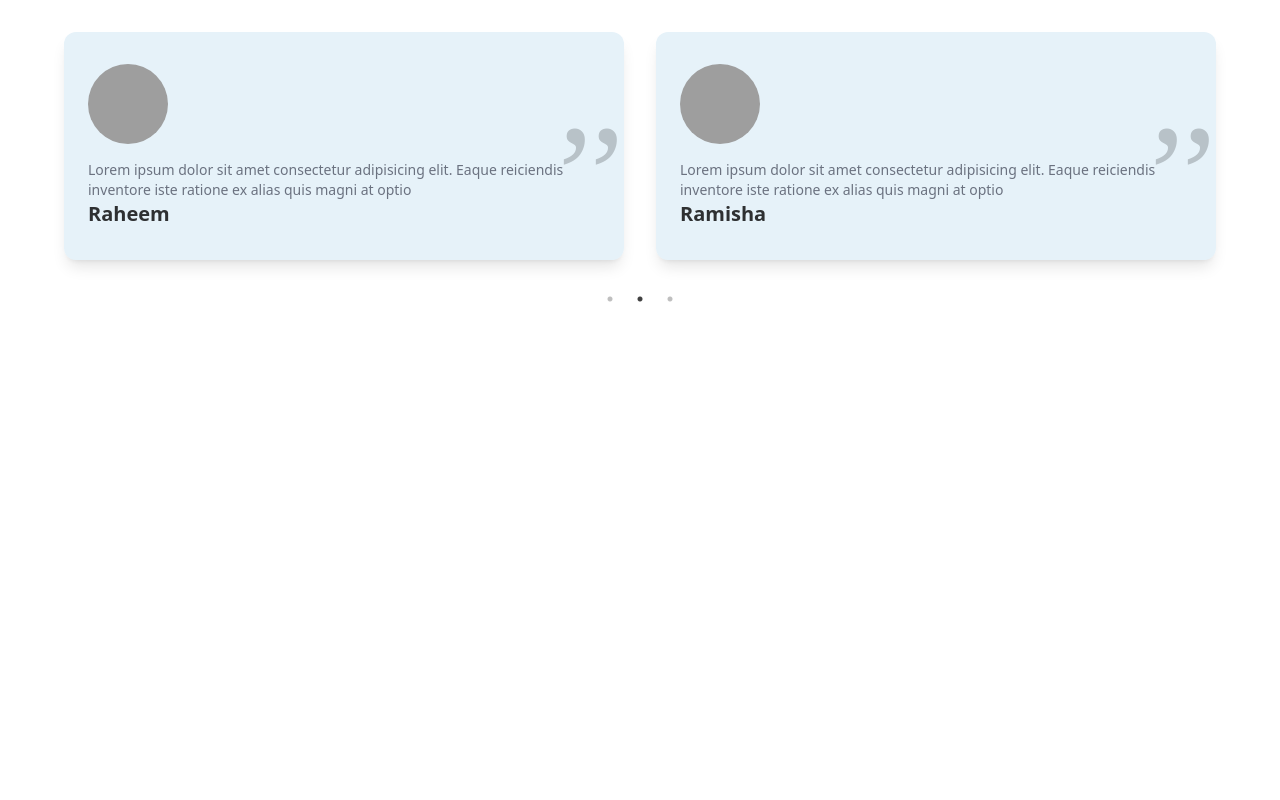
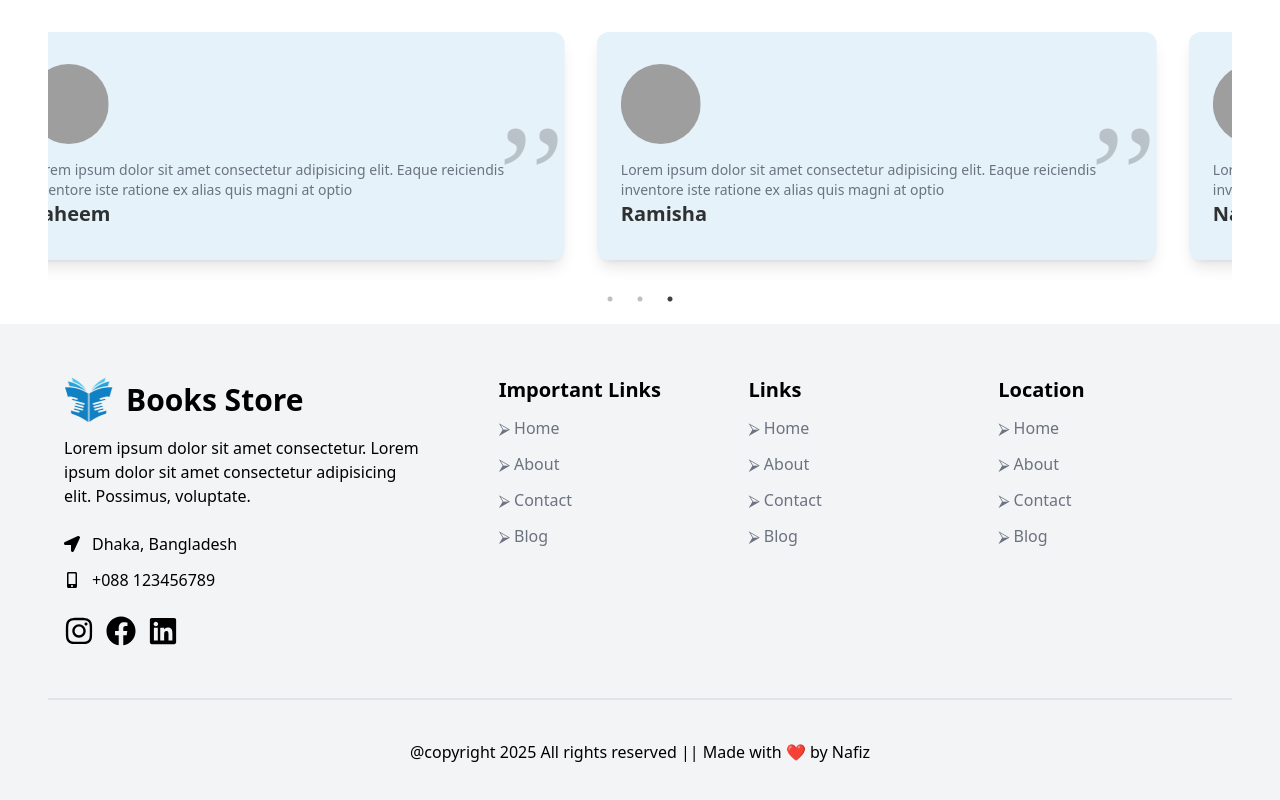
Before and after one commit to Nafiz7D/book-store-website, a React (Vite) app: page / in a window 1280 px wide. Shown: the part 2597-3397 px from the top of the page. Before the commit the page ends 2921 px from the top, so only its background shows below. Built offline with nearby package versions, Linux system fonts and the light colour scheme; grey boxes are pictures that could not be loaded.

Commit message:
added footer  file

```diff
--- a/src/App.jsx
+++ b/src/App.jsx
@@ -6,6 +6,7 @@
 import AppStoreBanner from "./components/AppStoreBanner/AppStoreBanner";
 import AllBooks from "./components/AllBooks/AllBooks";
 import Testimonial from "./components/Testimonial/Testimonial";
+import Footer from "./components/Footer/Footer";
 
 const App = () => {
   return (
@@ -18,6 +19,7 @@
         <AppStoreBanner></AppStoreBanner>
         <AllBooks></AllBooks>
         <Testimonial></Testimonial>
+        <Footer></Footer>
       </div>
     </>
   );
--- /dev/null
+++ b/src/components/Footer/Footer.jsx
@@ -0,0 +1,126 @@
+import React, { useState } from "react";
+import {
+  FaFacebook,
+  FaInstagram,
+  FaLinkedin,
+  FaLocationArrow,
+  FaMobileAlt,
+} from "react-icons/fa";
+import footerLogo from "../../assets/website/logo.png";
+
+const FooterLinks = [
+  {
+    title: "Home",
+    link: "/#",
+  },
+  {
+    title: "About",
+    link: "/#about",
+  },
+  {
+    title: "Contact",
+    link: "/#contact",
+  },
+  {
+    title: "Blog",
+    link: "/#blog",
+  },
+];
+const Footer = () => {
+  return (
+    <div className="bg-gray-100 dark:bg-gray-950">
+      <section className="container">
+        <div className=" grid md:grid-cols-3 py-5">
+          {/* company Details */}
+          <div className=" py-8 px-4 ">
+            <h1 className="sm:text-3xl text-xl font-bold sm:text-left text-justify mb-3 flex items-center gap-3">
+              <img src={footerLogo} alt="Logo" className="max-w-[50px]" />
+              Books Store
+            </h1>
+            <p className="">
+              Lorem ipsum dolor sit amet consectetur. Lorem ipsum dolor sit amet
+              consectetur adipisicing elit. Possimus, voluptate.{" "}
+            </p>
+            <br />
+            <div className="flex items-center gap-3">
+              <FaLocationArrow />
+              <p>Dhaka, Bangladesh</p>
+            </div>
+            <div className="flex items-center gap-3 mt-3">
+              <FaMobileAlt />
+              <p>+088 123456789</p>
+            </div>
+            {/* Social Handle */}
+            <div className="flex items-center gap-3 mt-6">
+              <a href="#">
+                <FaInstagram className="text-3xl" />
+              </a>
+              <a href="#">
+                <FaFacebook className="text-3xl" />
+              </a>
+              <a href="#">
+                <FaLinkedin className="text-3xl" />
+              </a>
+            </div>
+          </div>
+          {/* Links */}
+          <div className="grid grid-cols-2 sm:grid-cols-3 col-span-2 md:pl-10 ">
+            <div className="">
+              <div className="py-8 px-4 ">
+                <h1 className="sm:text-xl text-xl font-bold sm:text-left text-justify mb-3">
+                  Important Links
+                </h1>
+                <ul className={`flex flex-col gap-3`}>
+                  {FooterLinks.map((link) => (
+                    <li className="cursor-pointer hover:translate-x-1 duration-300 hover:text-primary space-x-1 text-gray-500">
+                      <span>&#11162;</span>
+                      <span>{link.title}</span>
+                    </li>
+                  ))}
+                </ul>
+              </div>
+            </div>
+            <div className="">
+              <div className="py-8 px-4 ">
+                <h1 className="sm:text-xl text-xl font-bold sm:text-left text-justify mb-3">
+                  Links
+                </h1>
+                <ul className="flex flex-col gap-3">
+                  {FooterLinks.map((link) => (
+                    <li className="cursor-pointer hover:translate-x-1 duration-300 hover:text-primary space-x-1 text-gray-500">
+                      <span>&#11162;</span>
+                      <span>{link.title}</span>
+                    </li>
+                  ))}
+                </ul>
+              </div>
+            </div>
+            <div className="">
+              <div className="py-8 px-4 ">
+                <h1 className="sm:text-xl text-xl font-bold sm:text-left text-justify mb-3">
+                  Location
+                </h1>
+                {/* <ul className="list-disc list-inside"> */}
+                <ul className="flex flex-col gap-3">
+                  {FooterLinks.map((link) => (
+                    <li className="cursor-pointer hover:translate-x-1 duration-300 hover:text-primary space-x-1 text-gray-500">
+                      <span>&#11162;</span>
+                      <span>{link.title}</span>
+                    </li>
+                  ))}
+                </ul>
+              </div>
+            </div>
+          </div>
+        </div>
+        <div>
+          <div className="text-center py-10 border-t-2 border-gray-300/50">
+            @copyright 2025 All rights reserved || Made with ❤️ by Nafiz
+          </div>
+        </div>
+      </section>
+    </div>
+  );
+};
+
+export default Footer;
```
